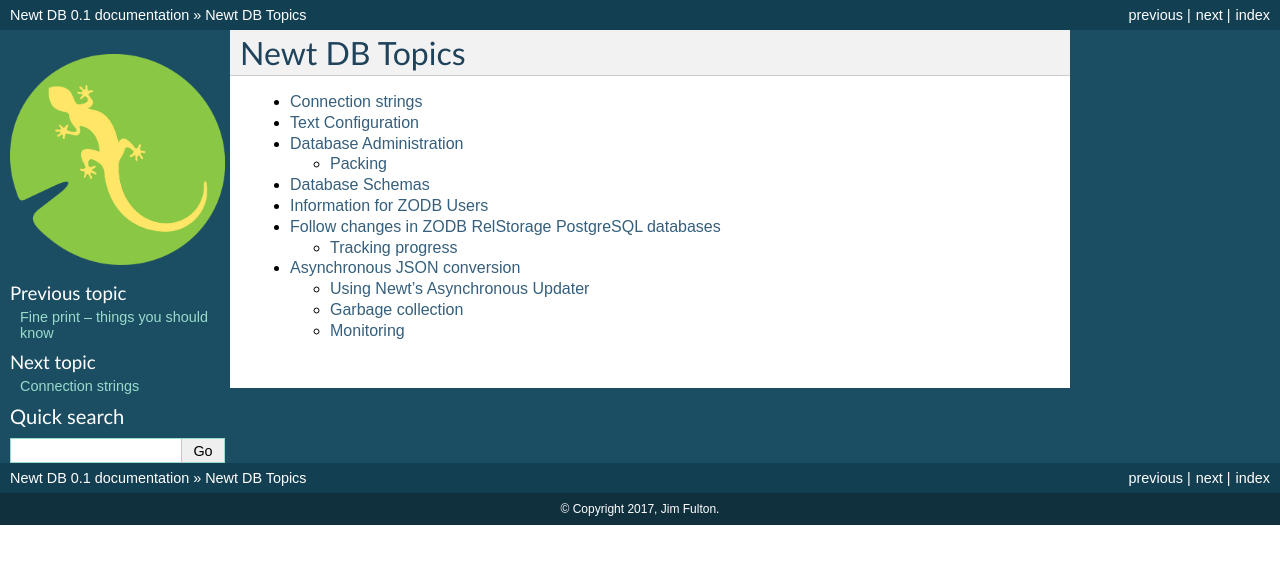
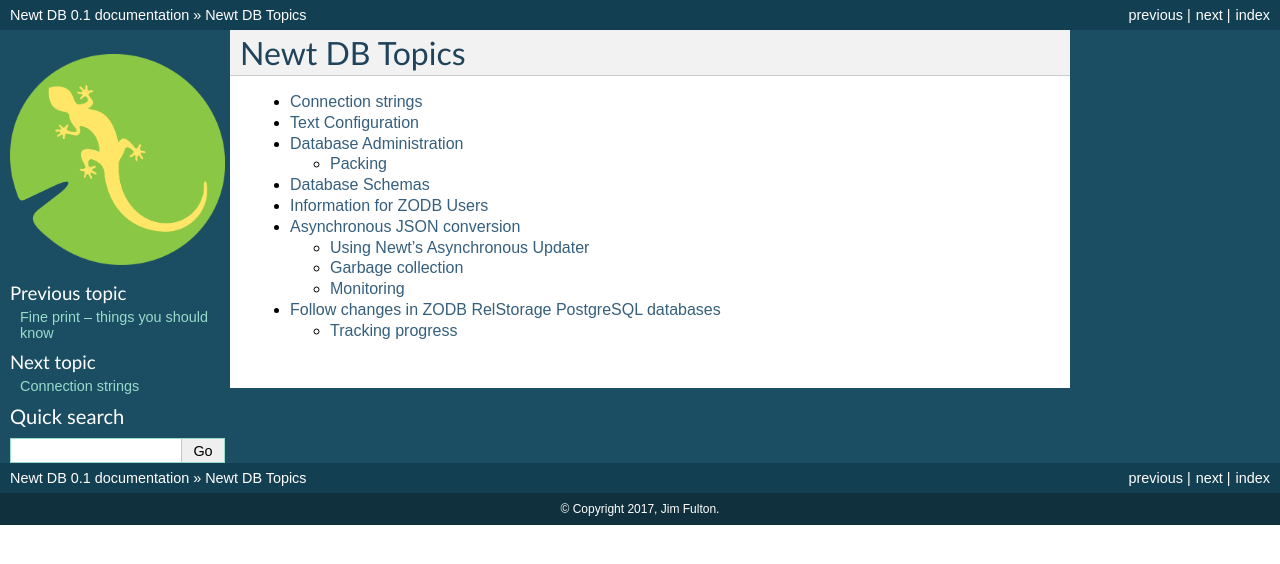
Before and after one commit to newtdb/db, a Sphinx documentation site: the page built from doc/topics/index.rst, in a window 1280 px wide. Shown: the top 564 px of the page. Built offline with Sphinx 7.4.7, drawn with Linux system fonts in a browser that asks for light colours.

```diff
--- a/doc/topics/index.rst
+++ b/doc/topics/index.rst
@@ -10,7 +10,7 @@ Newt DB Topics
    admin
    schemas
    for-zodb-users
+   updater
    following
-   updater
 
 .. todo:
```
